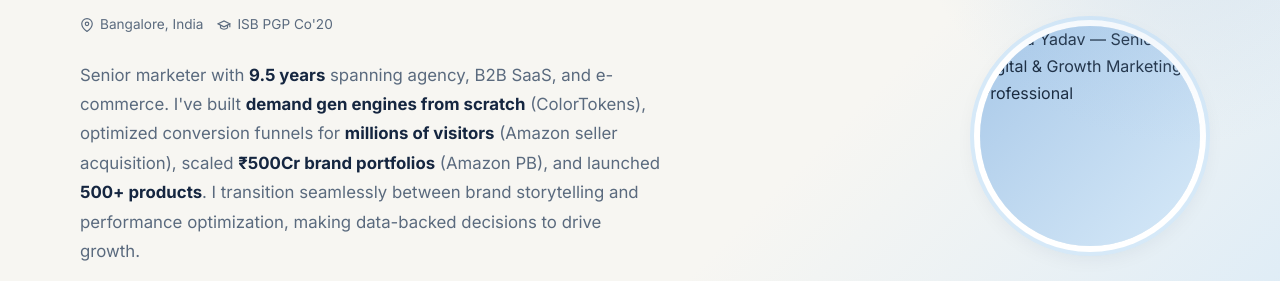
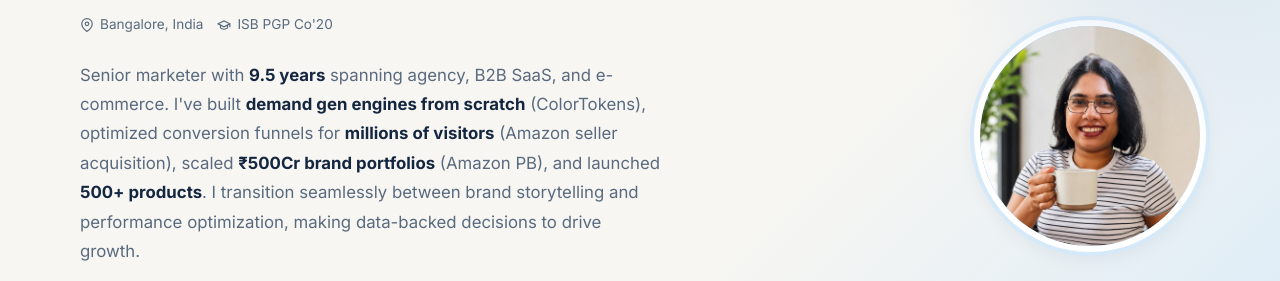
Before and after one commit to anitayd/anita-portfolio, a plain HTML site: page index.html in a window 1280 px wide. Shown: the part 292-573 px from the top of the page. Drawn offline with nearby package versions, Linux system fonts and the light colour scheme.

Commit message:
Fix photo filename: anita-photo.jpeg

```diff
--- a/index.html
+++ b/index.html
@@ -1046,7 +1046,7 @@
 
         <div class="hero-photo">
           <div class="photo-ring" aria-label="Photo of Anita Yadav">
-            <img src="anita-photo.jpg?v=2" alt="Anita Yadav — Senior Digital &amp; Growth Marketing Professional" />
+            <img src="anita-photo.jpeg" alt="Anita Yadav — Senior Digital &amp; Growth Marketing Professional" />
           </div>
         </div>
       </div>
```
Also changed, not shown: anita-photo.jpeg (added).
